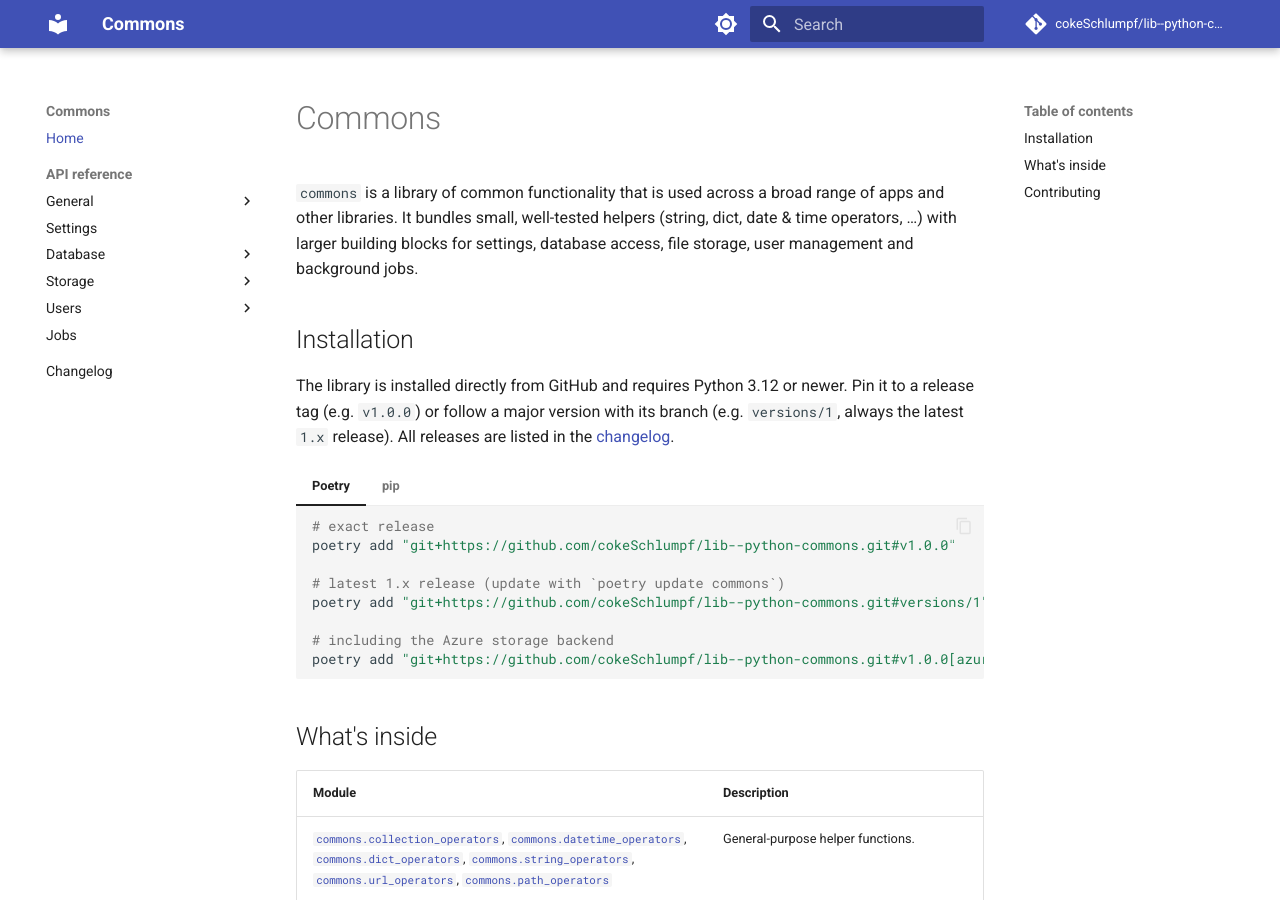
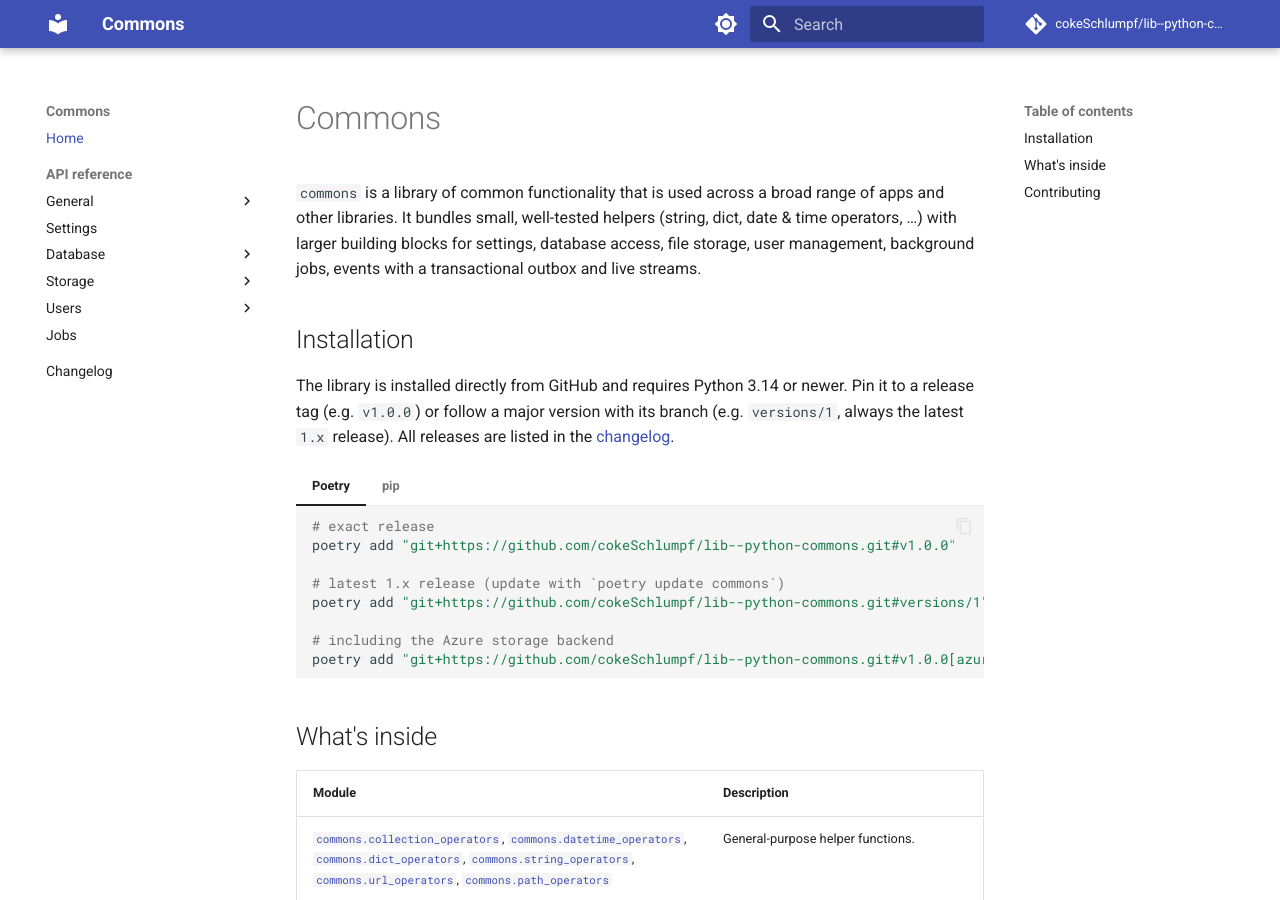
Before and after one commit to cokeSchlumpf/lib--python-commons, an MkDocs documentation site: the page built from docs/index.md, in a window 1280 px wide and 900 px high. Built offline with MkDocs 1.6.1 and Material for MkDocs 9.7.7, drawn with Linux system fonts in a browser that asks for light colours; comment, search, counter and statistics services are not loaded.

Commit message:
build: require Python 3.14 (T-001)

```diff
--- a/docs/index.md
+++ b/docs/index.md
@@ -2,11 +2,11 @@
 
 `commons` is a library of common functionality that is used across a broad range of apps and other libraries.
 It bundles small, well-tested helpers (string, dict, date & time operators, …) with larger building blocks for
-settings, database access, file storage, user management and background jobs.
+settings, database access, file storage, user management, background jobs, events with a transactional outbox and live streams.
 
 ## Installation
 
-The library is installed directly from GitHub and requires Python 3.12 or newer. Pin it to a release tag
+The library is installed directly from GitHub and requires Python 3.14 or newer. Pin it to a release tag
 (e.g. `v1.0.0`) or follow a major version with its branch (e.g. `versions/1`, always the latest `1.x` release).
 All releases are listed in the [changelog](changelog.md).
 
--- a/pyproject.toml
+++ b/pyproject.toml
@@ -6,7 +6,7 @@
     {name = "Michael Wellner",email = "michael.wellner@googlemail.com"}
 ]
 readme = "README.md"
-requires-python = ">=3.12, <4.0"
+requires-python = ">=3.14, <4.0"
 
 [tool.poetry]
 packages = [
```
Also changed, not shown: 3 other files.
